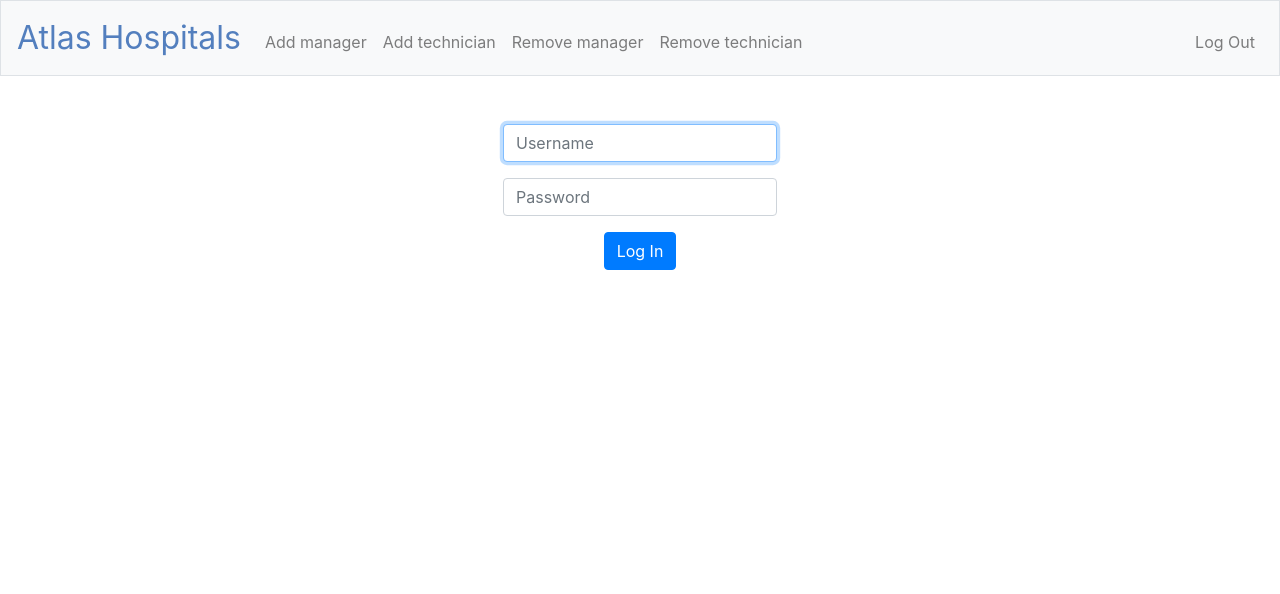
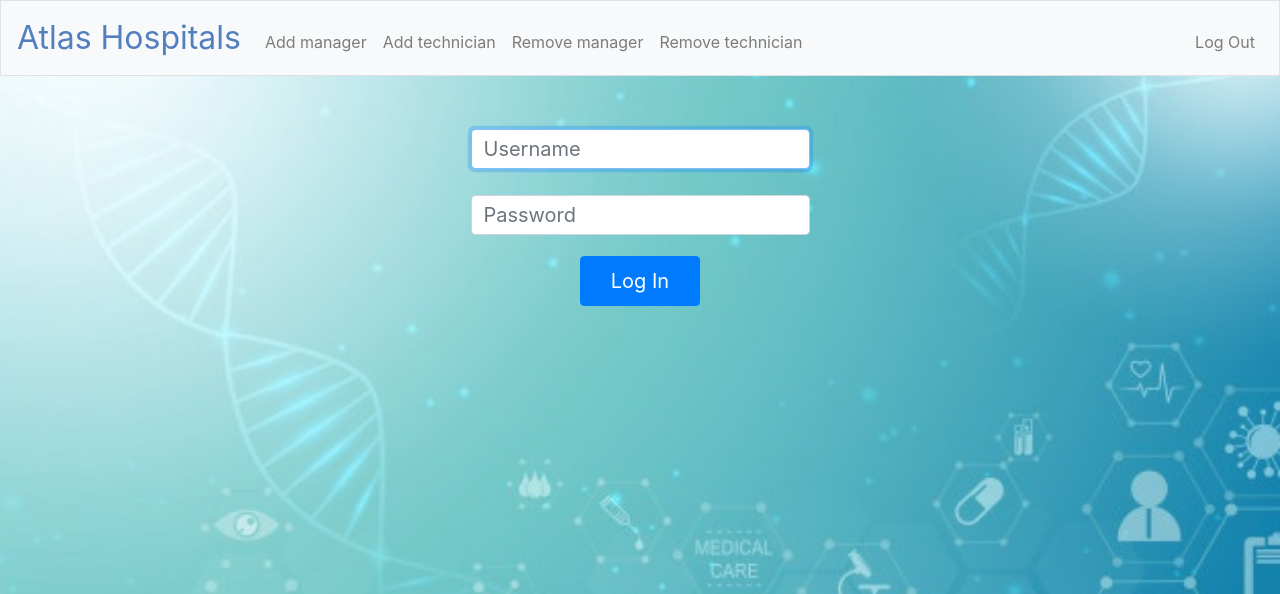
Before and after one commit to AhmedKhaled8/CMMS, a Flask app: page /login in a window 1280 px wide. Shown: the top 594 px of the page. Run offline with Flask 2, Linux system fonts and the light colour scheme; the visitor is signed in with stand-in values (Sample User, id 1); parts of the project's set-up code (start-up, migrations or seed data) failed here and were passed over; some libraries are stand-ins or nearby versions.

Commit message:
HTML/CSS updated

```diff
--- a/static/styles.css
+++ b/static/styles.css
@@ -1,3 +1,17 @@
+body
+{
+    background: url(background3.jpg) no-repeat center center fixed;
+    -webkit-background-size: cover;
+    -moz-background-size: cover;
+    -o-background-size: cover;
+    background-size: cover;
+}
+
+.Title
+{
+    font-family: 'Italianno', cursive;
+}
+
 nav .navbar-brand
 {
     /* size for brand */
@@ -45,3 +59,52 @@
     /* constrain images on small screens */
     max-width: 100%;
 }
+
+
+.select_role
+{
+    width: 150px;
+    height: 100px;
+    margin: 20px;
+    font-size: 24px;
+}
+
+.login
+{
+    width: 150px;
+    height: 40px;
+    font-size: 20px;
+    margin: 5px;
+}
+.login_button
+{
+    width: 120px;
+    height: 50px;
+    font-size: 20px;
+}
+
+.error_mes
+{
+    color: red;
+    font-style: oblique;
+    font-size: 15px;
+    font-weight: bold;
+}
+
+
+
+#user_input,
+.eye,
+#Email,
+#name,
+#SSN,
+#sex,
+#bdate,
+#phone,
+#department,
+#insurance,
+#address,
+#province
+{
+    margin-right: 10px;
+}
--- a/templates/control/login.html
+++ b/templates/control/login.html
@@ -10,37 +10,37 @@
 	{% elif session['log_man'] %}
 	<form action="/login_man" method="post">
 	{% elif session['log_hr'] %}
-	<form action="/login_hr" method="post">
+	<form action="/login_hr" method="post" class="login_form">
 	{% else %}
 	<script>
 		window.location='/'
 	</script>
 	{% endif%}
         <div class="form-group">
-            <input autocomplete="off" autofocus class="form-control" name="username" placeholder="Username" type="text" value="{{request.form.username}}">
+            <input autocomplete="off" autofocus class="form-control login" name="username" placeholder="Username" type="text" value="{{request.form.username}}">
         </div>
         {% if err_user %}
-        <p>Please provide a username</p>
+        <p class="error_mes">* Please provide a username</p>
         {% endif %}
         {% if err_inv_user %}
-        <p>Invalid Username</p>
+        <p class="error_mes">* Invalid Username</p>
         {% endif %}
         <div class="form-group">
-            <input class="form-control" name="password" placeholder="Password" type="password" value="{{request.form.password}}">
+            <input class="form-control login" name="password" placeholder="Password" type="password" value="{{request.form.password}}">
         </div>
         {% if err_pwd %}
-        <p>Please provide a password</p>
+        <p class="error_mes">* Please provide a password</p>
         {% endif %}
         {% if err_inv_pwd %}
-        <p>Invalid Password</p>
+        <p class="error_mes">* Invalid Password</p>
         {% endif %}
         {% if disabled_acc %}
-        <p>Your account is disabled</p>
+        <p class="error_mes">* Your account is disabled</p>
         {% endif %}
 
         {% if err_user_pwd %}
-        <p>Invalid username and/or password. Please try again.</p>
+        <p class="error_mes">* Invalid username and/or password. Please try again.</p>
         {% endif %}
-        <button class="btn btn-primary" type="submit">Log In</button>
+        <button class="btn btn-primary login_button" type="submit">Log In</button>
     </form>
 {% endblock %}
```
Also changed, not shown: templates/control/index.html (+5 -4 lines), templates/control/register.html (+7 -23 lines).
